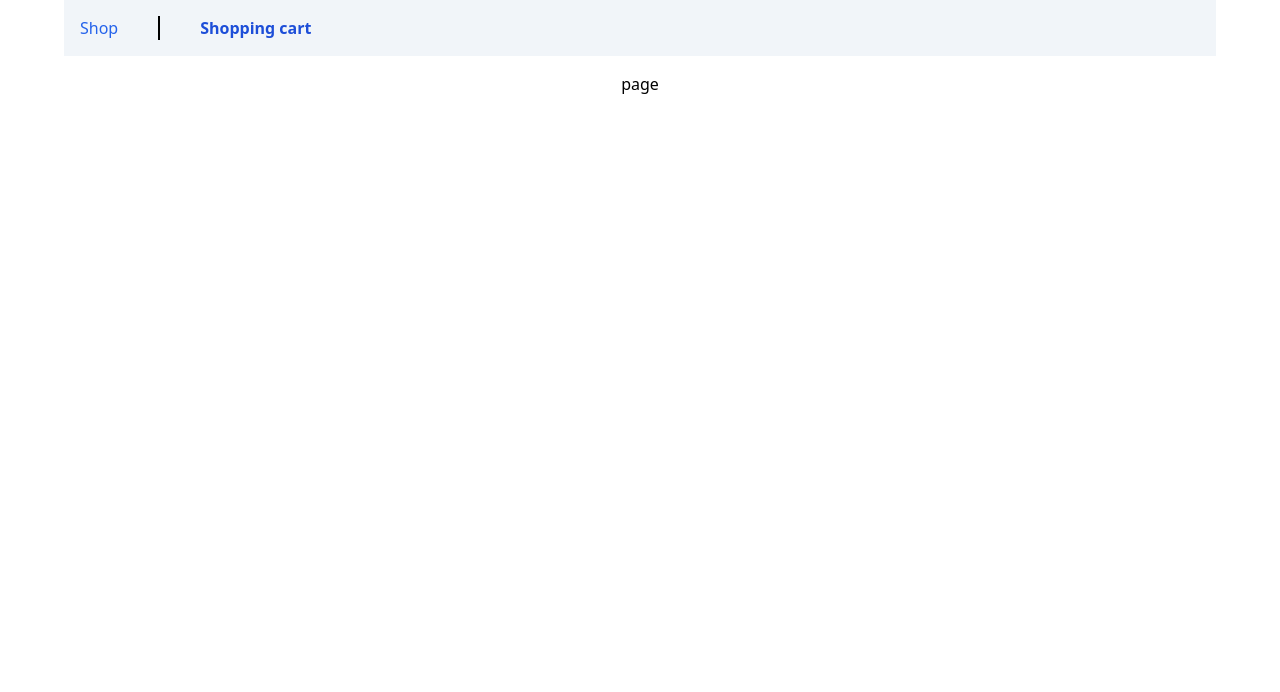
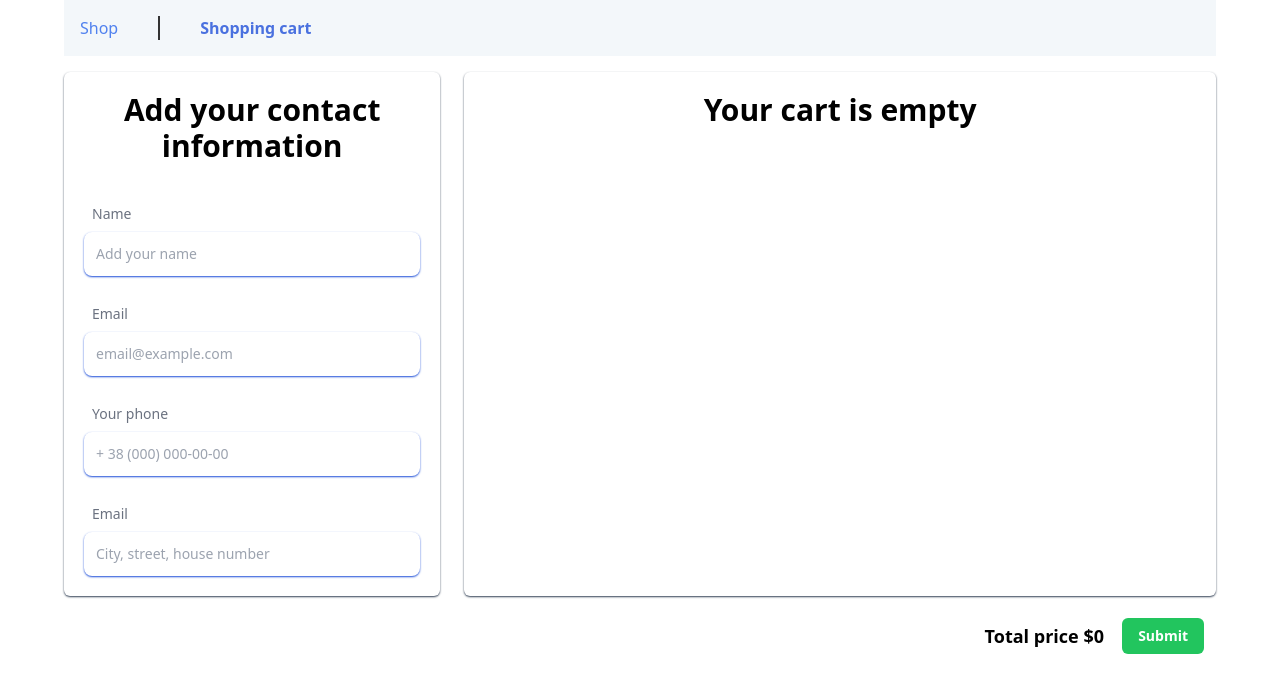
Before and after one commit to Greens1593/test-task-for-eliftech, a Next.js app: page /cart in a window 1280 px wide. Shown: the top 692 px of the page. Built offline with nearby package versions, Linux system fonts and the light colour scheme.

Commit message:
Bags was fixed. Cart page with all components was created.

```diff
--- a/app/cart/page.jsx
+++ b/app/cart/page.jsx
@@ -1,9 +1,25 @@
-import React from 'react'
+"use client";
+
+import { useSelector } from "react-redux";
+import Form from "../components/Form";
+import OrderCard from "../components/OrderCard";
 
 const page = () => {
+  const cartItems = useSelector((state) => state.cart.items);
   return (
-    <div>page</div>
-  )
-}
+    <section className="w-full flex flex-col md:flex-row justify-start gap-6 relative pb-[70px]">
+      <div className="w-full md:w-1/3 rounded-md p-5 shadow-slate-700 shadow-sm">
+        <Form />
+      </div>
+      <div className="w-full md:w-2/3 shadow-slate-700 shadow-sm rounded-md p-5 flex flex-col gap-4">
+        {cartItems.length === 0 ? (
+          <h2 className="text-center text-3xl font-bold">Your cart is empty</h2>
+        ) : (
+          cartItems.map((item) => <OrderCard key={item?.id} item={item} />)
+        )}
+      </div>
+    </section>
+  );
+};
 
-export default page
+export default page;
--- /dev/null
+++ b/app/components/Form.jsx
@@ -0,0 +1,85 @@
+"use client";
+
+import { useEffect, useState } from "react";
+import { useSelector } from "react-redux";
+
+const Form = () => {
+  const state = useSelector((state) => state.cart.items);
+  const [totalPrice, setTotalPrice] = useState(0);
+  const [isSubmiting, setIsSubmiting] = useState(false);
+  useEffect(() => {
+    setTotalPrice(
+      state.reduce((acc, item) => acc + item.price * item.count, 0)
+    );
+  }, [state]);
+  const handleSubmit = (e) => {
+    e.preventDefault();
+    setIsSubmiting(true);
+  };
+  return (
+    <div>
+      <h1 className="text-center text-3xl font-bold">
+        Add your contact information
+      </h1>
+      <form
+        onSubmit={handleSubmit}
+        className="mt-10 w-full max-w-2xl flex flex-col gap-7"
+      >
+        <label className="form_label">
+          <span className="ml-2">Name</span>
+          <input
+            className="form_input"
+            type="text"
+            placeholder="Add your name"
+            id="name"
+            required
+          />
+        </label>
+
+        <label className="form_label">
+          <span className="ml-2">Email</span>
+          <input
+            className="form_input"
+            type="email"
+            placeholder="email@example.com"
+            id="email"
+            required
+          />
+        </label>
+
+        <label className="form_label">
+          <span className="ml-2">Your phone</span>
+          <input
+            className="form_input"
+            type="tel"
+            placeholder="+ 38 (000) 000-00-00"
+            id="phone"
+            required
+          />
+        </label>
+
+        <label className="form_label">
+          <span className="ml-2">Email</span>
+          <input
+            className="form_input"
+            type="text"
+            placeholder="City, street, house number"
+            id="address"
+            required
+          />
+        </label>
+        <p className="absolute bottom-4 right-[7rem] text-center text-lg font-bold">
+          Total price ${totalPrice}
+        </p>
+        <button
+          type="submit"
+          className="absolute right-3 bottom-3 bg-green-500 hover:bg-green-700 text-white font-bold py-2 text-sm px-4 rounded-md"
+        >
+          {isSubmiting ? "Submitting..." : "Submit"}
+        </button>
+      </form>
+    </div>
+  );
+};
+
+export default Form;
--- a/app/components/ItemCard.jsx
+++ b/app/components/ItemCard.jsx
@@ -1,17 +1,19 @@
 "use client";
-import React from "react";
+import React, { useEffect, useState } from "react";
 import Image from "next/image";
 import { useDispatch, useSelector } from "react-redux";
 import { addItem } from "@/data/cartSlice";
 
 const ItemCard = ({ item, shopName }) => {
   const items = useSelector((state) => state.cart.items);
+  let isAlredyInCart = items.filter((i) => i.id === item.id).length > 0;
   const dispatch = useDispatch();
   const handleCart = (item) => {
     dispatch(addItem({ ...item, shopName }));
+    isAlredyInCart = true;
   };
-  const isActive = items[0]?.shopName === shopName || items.length === 0;
-
+  const isActive =
+    (items[0]?.shopName === shopName || items.length === 0) && !isAlredyInCart;
   return (
     <div className="sm:w-full shadow-slate-700 shadow-sm rounded-md p-5 bg-slate-100 hover:bg-slate-300 flex flex-col justify-between">
       <div className="h-25 bg-gray-300 rounded-t-lg overflow-hidden">
@@ -33,7 +35,13 @@ const ItemCard = ({ item, shopName }) => {
           onClick={() => {
             isActive
               ? handleCart(item)
-              : alert("You can add items only from one shop");
+              : alert(
+                  `${
+                    isAlredyInCart
+                      ? "Item already in cart"
+                      : "You can add items only from one shop"
+                  }`
+                );
           }}
           className={`ml-auto ${
             isActive ? "bg-blue-500 hover:bg-blue-700" : "bg-blue-300"
--- a/app/components/Nav.jsx
+++ b/app/components/Nav.jsx
@@ -8,7 +8,7 @@ const Nav = () => {
   const cartItems = useSelector((state) => state.cart.items);
   const path = usePathname();
   return (
-    <nav className="w-full pb-4 pt-4 mb-4 bg-slate-100 sticky top-0 left-0 right-0">
+    <nav className="w-full pb-4 pt-4 mb-4 bg-slate-100 sticky z-10 opacity-80 top-0 left-0 right-0">
       <ul className="flex flex-row justify-start">
         <li
           className={`pl-4 pr-10 hover:text-blue-400  border-r-2 border-black ${
--- a/app/components/OrderCard.jsx
+++ b/app/components/OrderCard.jsx
@@ -1,8 +1,50 @@
 "use client";
+
+import { useDispatch } from "react-redux";
+import Image from "next/image";
+import { changeQuantity, removeAllItems } from "@/data/cartSlice";
+import { useEffect, useState } from "react";
+
 const OrderCard = ({ item }) => {
+  const dispatch = useDispatch();
+  const [quantity, setQuantity] = useState(+item.count);
+  useEffect(() => {
+    dispatch(changeQuantity({ ...item, count: quantity }));
+  }, [quantity]);
   return (
-    <div className="p-4 flex flex-col gap-2 justify-center bg-slate-200">
-      <Image src={item.image} alt={item.name} className="object-contain" />
+    <div className="shadow-slate-700 shadow-sm rounded-md p-5 bg-slate-100 hover:bg-slate-300 flex justify-center gap-5 relative">
+      <div className="w-2/3 bg-gray-300 rounded-lg flex justify-center overflow-hidden">
+        <Image
+          src={item.image}
+          alt={item.name}
+          width={250}
+          height={70}
+          className="rounded-t-lg object-cover"
+        />
+      </div>
+      <div className="w-1/3 p-4 flex flex-col ">
+        <div className="flex flex-col justify-between">
+          <h2 className="text-center text-lg font-bold mb-2">{item.name}</h2>
+          <h2 className="text-center text-lg font-bold">Price ${item.price}</h2>
+        </div>
+        <form>
+          <input
+            type="number"
+            className="mt-4 w-full text-center"
+            value={quantity}
+            onChange={(e) => setQuantity(e.target.value)}
+          />
+        </form>
+        <button
+          type="button"
+          onClick={() => {
+            dispatch(removeAllItems(item));
+          }}
+          className={`absolute right-3 bottom-3 bg-red-500 hover:bg-red-700 text-white font-bold py-2 text-sm px-4 rounded-md`}
+        >
+          Remove
+        </button>
+      </div>
     </div>
   );
 };
--- a/app/components/ShopsList.jsx
+++ b/app/components/ShopsList.jsx
@@ -23,7 +23,7 @@ const ShopsList = ({ setMenu, shopsArr, setShopName, shopName }) => {
               alt={shop.name}
               width={30}
               height={30}
-              className="rounded-full object-contain bg-slate-50 p-1"
+              className="rounded-full object-contain bg-slate-50 p-1 hidden sm:block"
             />
             {shop.name}
           </li>
--- a/app/globals.css
+++ b/app/globals.css
@@ -28,3 +28,11 @@
 .app {
   @apply relative z-10 flex justify-center items-center flex-col max-w-7xl mx-auto sm:px-16 px-6;
 }
+
+.form_input {
+  @apply w-full font-normal flex rounded-lg mt-2 p-3 text-sm text-gray-500 outline-0 shadow-sm shadow-blue-700;
+}
+
+.form_label {
+  @apply text-sm font-medium text-gray-500;
+}
--- a/app/page.jsx
+++ b/app/page.jsx
@@ -25,7 +25,7 @@ export default function Home() {
       {menu.length === 0 ? (
         <h2 className="text-center text-3xl font-bold">Choose a shop</h2>
       ) : (
-        <div className="w-2/3 shadow-slate-700 shadow-sm rounded-md p-5 md:grid md:grid-cols-2 sm:flex sm:flex-col sm:gap-4">
+        <div className="w-2/3 shadow-slate-700 shadow-sm rounded-md p-5 md:grid md:grid-cols-2 sm:flex sm:flex-col sm:gap-4 flex flex-col gap-4">
           {menu.map((item) => (
             <ItemCard key={item?.id} item={item} shopName={shopName} />
           ))}
--- a/data/cartSlice.js
+++ b/data/cartSlice.js
@@ -7,33 +7,22 @@ export const cartSlice = createSlice({
   },
   reducers: {
     addItem: (state, action) => {
-      if (!action.payload.count) {
       action.payload.count = 1;
       state.items.push(action.payload);
-      } else {
+    },
+    changeQuantity: (state, action) => {
       state.items = state.items.map((item) =>
         item.id === action.payload.id
-            ? { ...item, count: item.count + 1 }
+          ? { ...item, count: action.payload.count }
           : item
       );
-      }
     },
-    removeItem: (state, action) => {
-      if (action.payload.count > 1) {
-        state.items = state.items.map((item) =>
-          item.id === action.payload.id
-            ? { ...item, count: item.count - 1 }
-            : item
-        );
-      } else {
-        state.items = state.items.filter(
-          (item) => item.id !== action.payload.id
-        );
-      }
+    removeAllItems: (state, action) => {
+      state.items = state.items.filter((item) => item.id !== action.payload.id);
     },
   },
 });
 
-export const { addItem, removeItem } = cartSlice.actions;
+export const { addItem, changeQuantity, removeAllItems } = cartSlice.actions;
 
 export default cartSlice.reducer;
```
Also changed, not shown: data/shops.js (+5 -5 lines). Lines whose indentation alone changed are shown as unchanged.
